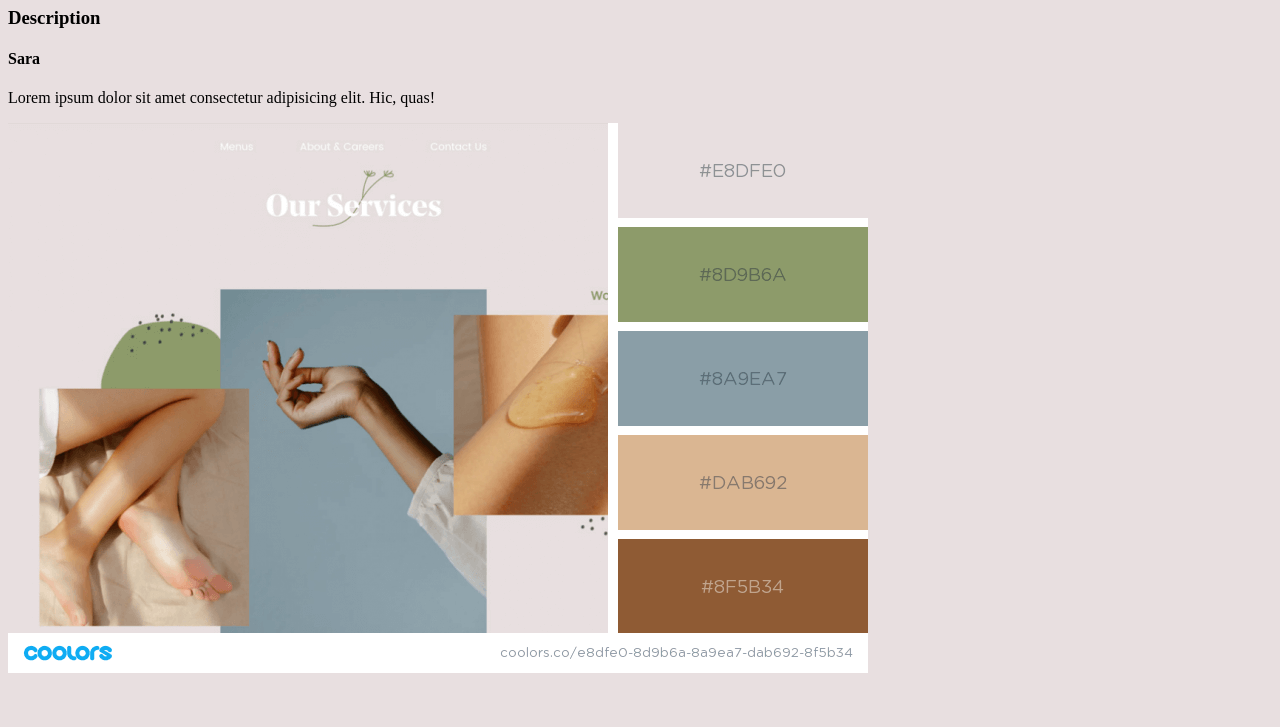
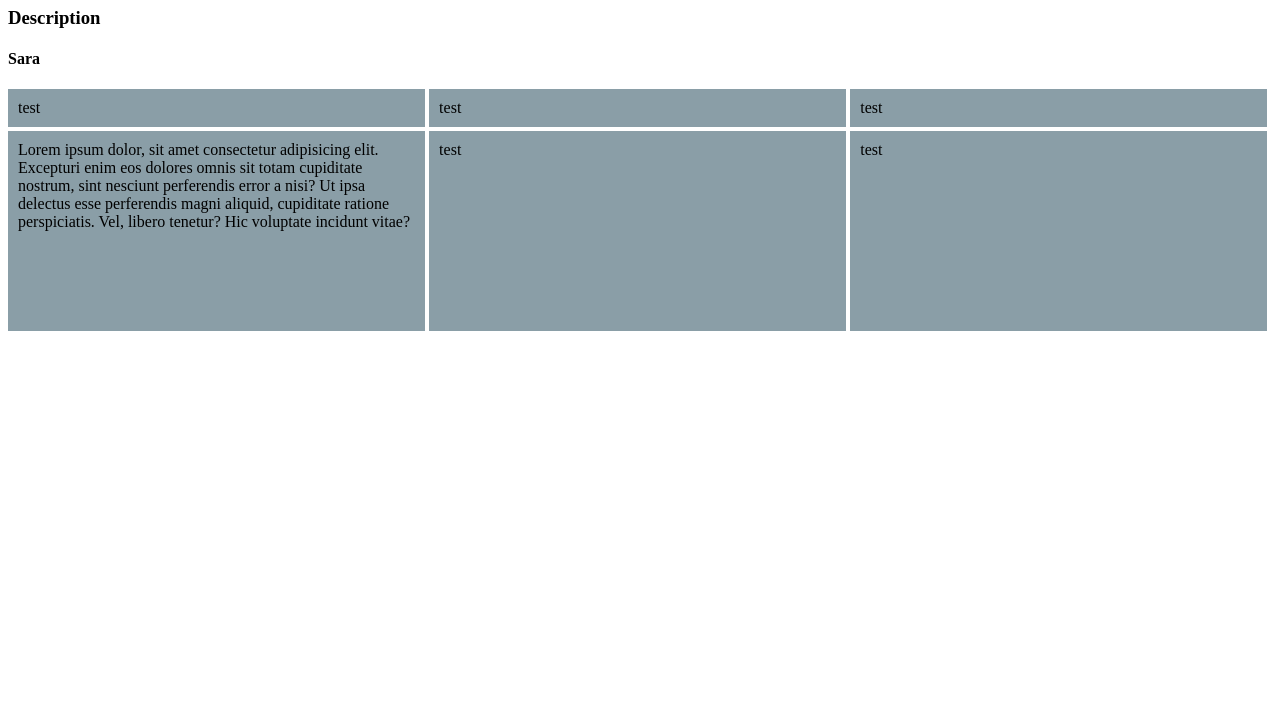
Before and after one commit to SaraWebDesign/portafolio, a plain HTML site: page index.html in a window 1280 px wide. Shown: the part 73-800 px from the top of the page. Drawn offline with Linux system fonts and the light colour scheme.

Commit message:
practica grid

```diff
--- a/index.html
+++ b/index.html
@@ -12,10 +12,20 @@
     <h3>Description</h3>
     <h4>Sara</h4>
 
-    <p>Lorem ipsum dolor sit amet consectetur adipisicing elit. Hic, quas!</p>
+    <div class="grid">
+        <div>test</div>
+        <div>test</div>
+        <div>test</div>
+        <div>
+            Lorem ipsum dolor, sit amet consectetur adipisicing elit. Excepturi enim eos dolores omnis sit totam cupiditate nostrum, sint nesciunt perferendis error a nisi? Ut ipsa delectus esse perferendis magni aliquid, cupiditate ratione perspiciatis. Vel, libero tenetur? Hic voluptate incidunt vitae?
+
+        </div>
+        <div>test</div>
+        <div>test</div>
+    </div>
 
 
-    <img src="./imagenes/palette.png" alt="">
+
 
 </body>
 </html>
--- a/style.css
+++ b/style.css
@@ -1,4 +1,14 @@
-body{
-    background: #E8DFE0;
+.grid{
+    display:grid;
+    grid-template-columns:33% 33% 33%;
+    grid-template-rows:auto 200px ;
+    gap: 4px;
 
 }
+.grid div{
+    background: #8A9EA7;
+    padding:10px;
+}
+.grid div:hover {
+    border: 2px solid #DAB692;
+}
```
Also changed, not shown: imagenes/yo jejeje.jpg (added).
